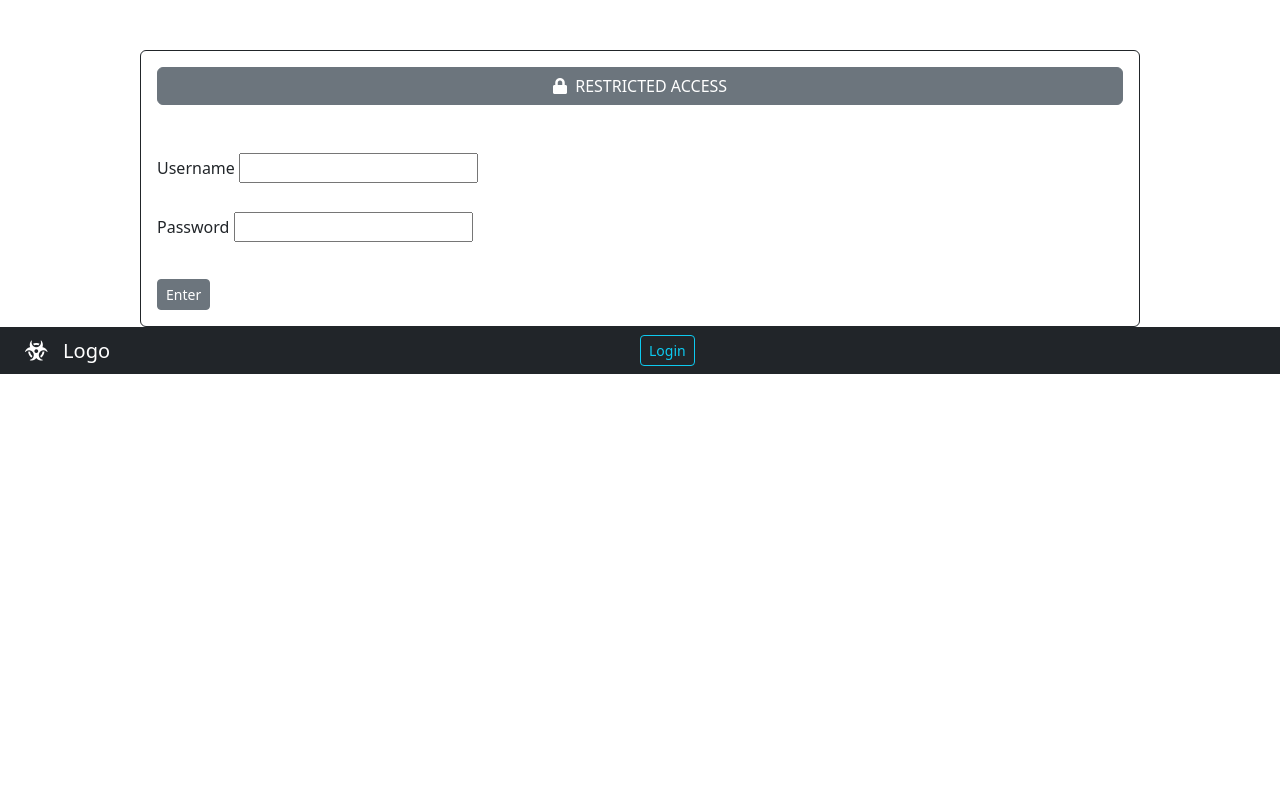
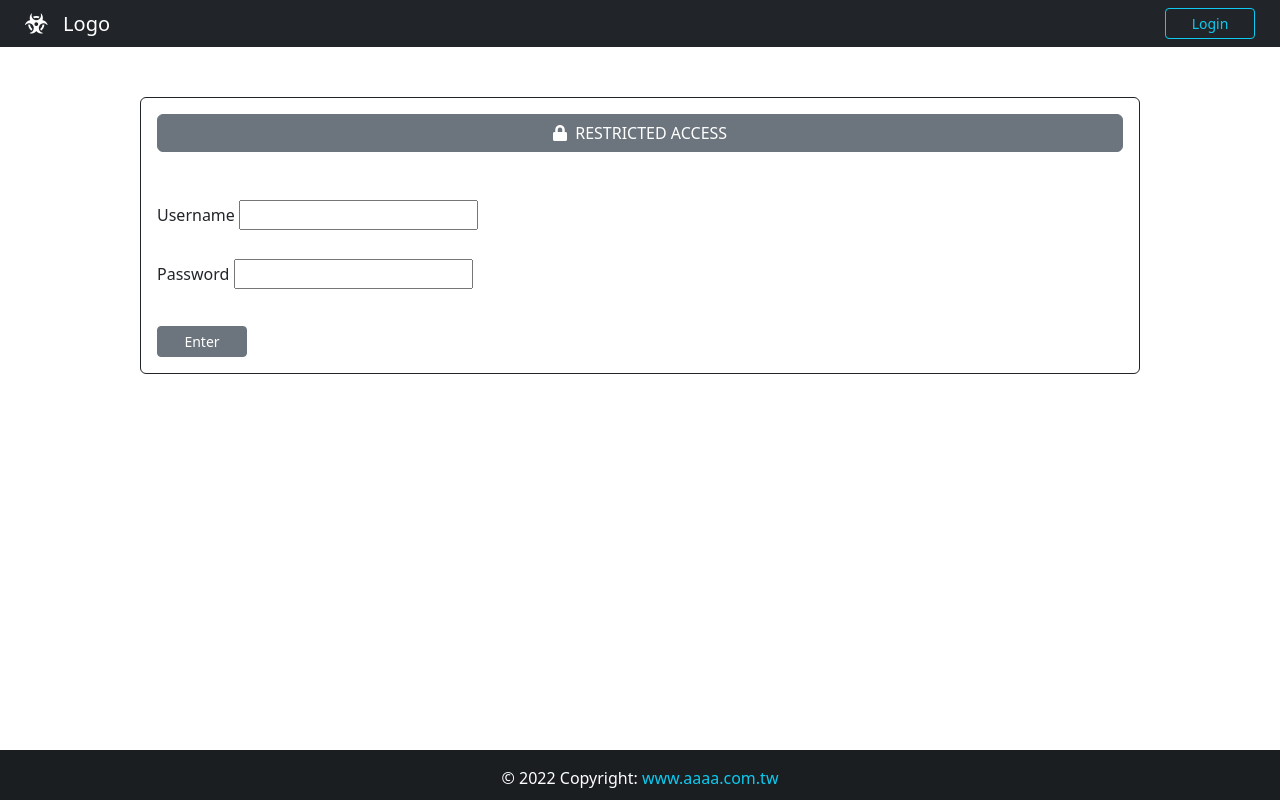
Before and after one commit to bakerycookies/HR, a Django app: page /login/login/ in a window 1280 px wide. Run offline with Django 3.2, Linux system fonts and the light colour scheme.

Commit message:
django style.css

```diff
--- a/raspby/hr/static/css/style.css
+++ b/raspby/hr/static/css/style.css
@@ -0,0 +1,30 @@
+/* Start configuration */
+html,
+body {
+    height: 100%;
+    margin: 0;
+    max-width: 100%;
+    overflow: hidden;
+}
+
+/* Keep the footer always down */
+.wrapper{
+    min-height: 100%;
+    margin-bottom: -50px;
+}
+#footer,
+.push{
+    height: 50px;
+}
+
+/* #Buttons in navbar */
+#btn-nav {
+    width: 90px;
+    float: right;
+    margin-right: 25px;
+}
+
+/* Button Enter on login.html */
+#btn-enter {
+    width: 90px;
+}
--- a/raspby/hr/templates/backend.html
+++ b/raspby/hr/templates/backend.html
@@ -1,4 +1,7 @@
 {% extends "base.html" %}
+
+<!-- Title on browser tab -->
+{% block title %} Backend {% endblock title %}
 
 <!-- Page content -->
 {% block content %}
--- a/raspby/hr/templates/base.html
+++ b/raspby/hr/templates/base.html
@@ -4,7 +4,7 @@
   <head>
     <meta charset="utf-8">
     <meta name="viewport" content="width=device-width, initial-scale=1">
-    <title>Bootstrap demo</title>
+    <title>{% block title %} {% endblock title %}</title>
     <!-- Favicon -->
     <link href={% static "img/favicon.ico" %} rel="shortcut icon">
     <!-- Logo -->
@@ -17,8 +17,7 @@
     <link rel="stylesheet" href="https://cdnjs.cloudflare.com/ajax/libs/font-awesome/5.15.4/css/all.min.css" integrity="sha512-1ycn6IcaQQ40/MKBW2W4Rhis/DbILU74C1vSrLJxCq57o941Ym01SwNsOMqvEBFlcgUa6xLiPY/NS5R+E6ztJQ==" crossorigin="anonymous" referrerpolicy="no-referrer" />
 </head>
   <body>
-    <!-- Page content used in other pages -->
-    {% block content %} {% endblock content %}
+    <div class="wrapper">
       <header>
         <nav class="navbar navbar-expand-lg navbar-dark bg-dark">
           <div class="col-sm">
@@ -31,6 +30,21 @@
           </div>
         </nav>
       </header>
+
+      <!-- Page content used in other pages -->
+      {% block content %} {% endblock content %}
+
+    </div> <!-- END div wrapper -->
+
+    <footer class="bg-dark text-center text-lg-start" id="footer" style="color: #fff;">
+      <div class="text-center p-3" style="background-color: rgba(0, 0, 0, 0.2);">
+        &copy; {% now "Y" %} Copyright:
+        <a class="text-light" href="#" style="text-decoration: none;">
+          <span class="text-info">www.aaaa.com.tw</span>
+        </a>
+      </div>
+    </footer>
+
     <!-- Bootstrap 5 JS -->
     <script src="https://cdn.jsdelivr.net/npm/bootstrap@5.2.0-beta1/dist/js/bootstrap.bundle.min.js" integrity="sha384-pprn3073KE6tl6bjs2QrFaJGz5/SUsLqktiwsUTF55Jfv3qYSDhgCecCxMW52nD2" crossorigin="anonymous"></script>
   </body>
--- a/raspby/hr/templates/frontend.html
+++ b/raspby/hr/templates/frontend.html
@@ -1,4 +1,8 @@
 {% extends "base.html" %}
+
+<!-- Title on browser tab -->
+{% block title %} Frontend {% endblock title %}
+
 <!-- Page content -->
 {% block content %}
 <h1 class="container text-info"
```
Lines whose indentation alone changed are shown as unchanged.
